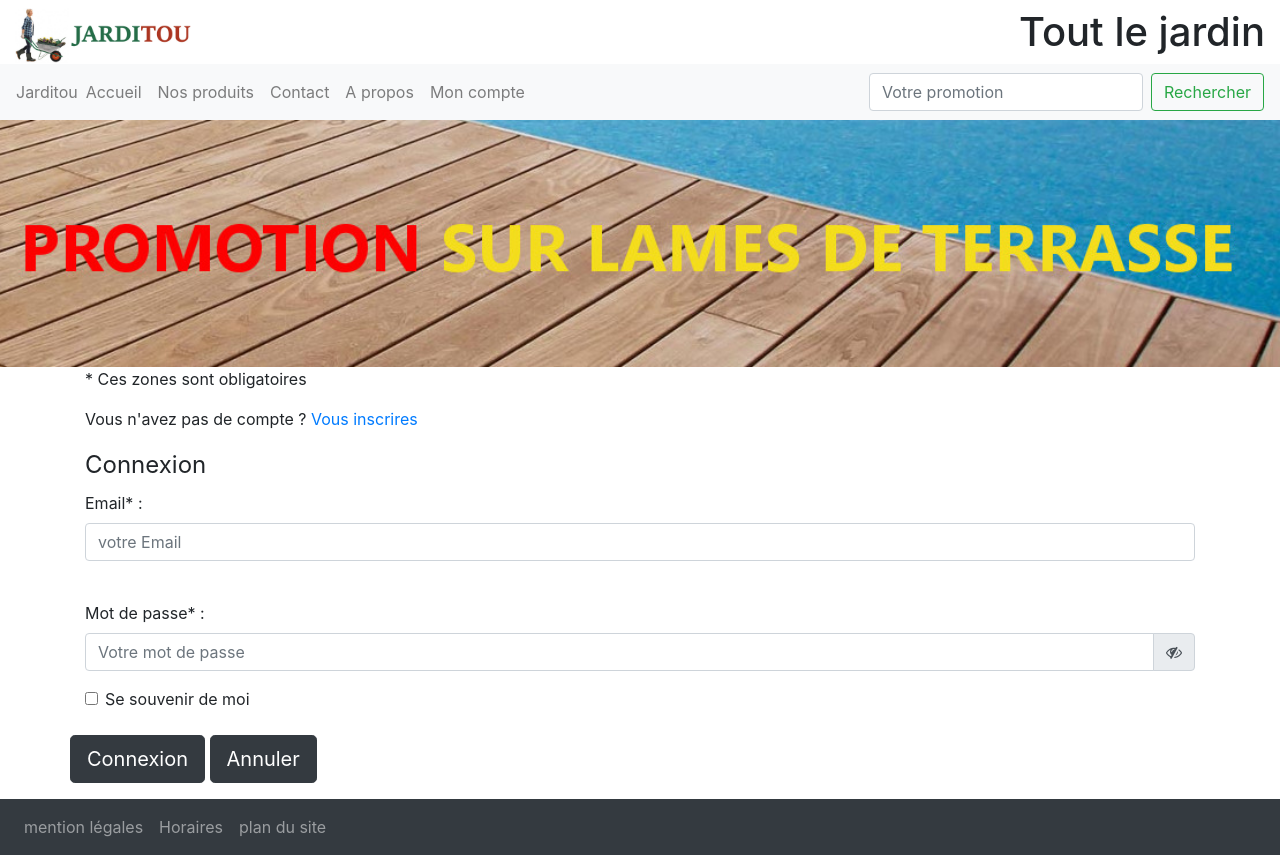
After one commit to Lefhar/jarditou_php_10, a PHP site: page /login.php in a window 1280 px wide. The commit adds this page. Run offline with PHP 8.4, Linux system fonts and the light colour scheme.

Commit message:
jarditou php_10

```diff
--- a/accueil.php
+++ b/accueil.php
@@ -7,7 +7,6 @@ include('header.php');?>
         content
 
     -->
-    <div class="container-fluid"><div class="row"><img src="src/img/promotion.jpg" class="w-100" alt="Jarditou" title="Jarditou"></div></div>
     <div class="container-fluid">
 
 
--- a/add_form.php
+++ b/add_form.php
@@ -12,7 +12,6 @@ include('header.php');?>
         content
 
     -->
-    <div class="container-fluid"><div class="row"><img src="src/img/promotion.jpg" class="w-100" alt="Jarditou" title="Jarditou"></div></div>
     <div class="container-fluid">
 
         <div class="row">
--- a/assets/js/script.js
+++ b/assets/js/script.js
@@ -303,7 +303,8 @@ $("#viewpassword").click(function(event)
 
 
       // contrôle si password à bien un symbole majuscule et chiffre ainsi que 12 caractéres
-      $(document).keyup(function(event)
+
+      $("#register").keyup(function(event)
     {
 //déclaration des variables et leur valeur par defaut pour le contrôle final
 let nom = false
@@ -311,6 +312,7 @@ let prenom = false
 let adresse = true
 let cp = true
 let ville = true
+let tel = true
 let email = false
 let password = false
 let confirpassword = false
@@ -453,6 +455,30 @@ let confirpassword = false
         }//fin contrôle code postal
 
 
+         //début contrôle téléphone
+        if($( "#tel" ).val().match(/^[0-9]{10}$/))
+        {
+               $('#tel').removeClass( "is-invalid");
+               $('#tel').addClass( "is-valid");
+               $('#dtel').html("<div class=\"alert alert-success\" role=\"alert\">Numéro correcte</div>");
+               event.preventDefault();
+               tel = true
+        }
+        else if($( "#tel" ).val().length>=1&&(!$( "#tel" ).val().match(/^[0-9]{10}$/)))
+        {
+               $('#tel').removeClass( "is-valid");
+               $('#tel').addClass( "is-invalid");
+               $('#dtel').html("<div class=\"alert alert-danger\" role=\"alert\">Numéro incorrecte</div>");
+               event.preventDefault();
+               tel = false
+        }else{
+               $('#tel').removeClass( "is-valid");
+               $('#tel').removeClass( "is-invalid");
+               $('#dtel').html("");
+               event.preventDefault();
+               tel = true
+        }//fin contrôle téléphone
+
 
                 //debut contrôle email
         if ($( "#email" ).val().match( /^[a-zA-Z0-9_.-]+@[a-zA-Z0-9-]{2,}[.][a-zA-Z]{2,4}$/))
@@ -470,7 +496,9 @@ let confirpassword = false
                     $('#demail').html("<div class=\"alert alert-danger\" role=\"alert\">Adresse email incorrect</div>")
                     event.preventDefault();
                     email = false
-                }else{
+        }
+        else
+        {
 
                     $('#email').removeClass( "is-valid");
                     $('#email').removeClass( "is-invalid");
@@ -501,7 +529,9 @@ let confirpassword = false
                 $('#divconfirmmdp').css("display", "none");
                 password = false
                 event.preventDefault();
-            }else{
+        }
+        else
+        {
 
                 $('#password').removeClass( "is-valid");
                 $('#password').removeClass( "is-invalid");
@@ -530,7 +560,9 @@ let confirpassword = false
                 event.preventDefault();
                 confirpassword = false
 
-               }else{
+        }
+         else
+        {
 
                    $('#dconfirpassword').removeClass( "is-valid");
                    $('#dconfirpassword').removeClass( "is-invalid");
@@ -539,7 +571,7 @@ let confirpassword = false
         }
          // fin contrôle de confirpassword
 
-         if(nom&&prenom&&adresse&cp&ville&email&&password&&confirpassword)
+         if(nom&&prenom&&adresse&&cp&&ville&&tel&&email&&password&&confirpassword)
        {
                 $('#register').attr('onsubmit', 'return true');
        }
@@ -548,10 +580,6 @@ let confirpassword = false
                 $('#register').attr('onsubmit', 'return false');
       }
     });
-
-
-
-
 
 
  //empêche le copié coller de l'input email password et confirpassword
@@ -573,3 +601,66 @@ let confirpassword = false
          $('#divconfirmmdp').css("display", "none");
          $('#register').attr('onsubmit', 'return false');
      });
+
+
+     //contrôle des entrés de connexion email et password
+     $("#connexion").keyup(function(event)
+     {
+                //debut contrôle email
+                if ($( "#email" ).val().match( /^[a-zA-Z0-9_.-]+@[a-zA-Z0-9-]{2,}[.][a-zA-Z]{2,4}$/))
+                {
+                            $('#email').removeClass( "is-invalid");
+                            $('#email').addClass( "is-valid");
+                            $('#demail').html("<div class=\"alert alert-success\" role=\"alert\">Adresse email correcte</div>");
+                            event.preventDefault();
+                            email = true
+                }
+                else if($( "#email" ).val().length>=1&&(!$( "#email" ).val().match(/^[a-zA-Z0-9_.-]+@[a-zA-Z0-9-]{2,}[.][a-zA-Z]{2,4}$/)))
+                {
+                            $('#email').removeClass( "is-valid");
+                            $('#email').addClass( "is-invalid");
+                            $('#demail').html("<div class=\"alert alert-danger\" role=\"alert\">Adresse email incorrect</div>")
+                            event.preventDefault();
+                            email = false
+                }
+                else
+                {
+
+                            $('#email').removeClass( "is-valid");
+                            $('#email').removeClass( "is-invalid");
+                            $('#demail').html("");
+                            event.preventDefault();
+                            email = false
+
+                }//contrôle email
+
+
+                       // contrôle de password
+                if ($( "#password" ).val().match(/(?=.*[a-z])(?=.*[A-Z])(?=.*\d)(?=.*[!&#*?$%@/+($_)!])/)&&$( "#password" ).val().length>=12)
+                {
+                        $('#password').removeClass( "is-invalid");
+                        $('#password').addClass( "is-valid");
+                        $('#dpassword').html("<div class=\"alert alert-success\" role=\"alert\">Mot de passe bon</div>");
+                        event.preventDefault();
+                        password = true
+                }
+                else if($( "#password" ).val().length>=1&&(!$( "#password" ).val().match(/(?=.*[a-z])(?=.*[A-Z])(?=.*\d)(?=.*[!&#*?$%@/+($_)!])/)))
+                {
+                        $('#password').removeClass( "is-valid");
+                        $('#password').addClass( "is-invalid");
+                        $('#dpassword').html("<div class=\"alert alert-danger\" role=\"alert\">Mot de passe incorrect</div>")
+                        password = false
+                        event.preventDefault();
+                }
+                else
+                {
+
+                        $('#password').removeClass( "is-valid");
+                        $('#password').removeClass( "is-invalid");
+                        $('#dpassword').html("");
+                        $('#dconfirpassword').html("");
+                        $('#divconfirmmdp').css("display", "none");
+                        event.preventDefault();
+                        password = false
+                } // fin contrôle de password
+     });
--- a/contact.php
+++ b/contact.php
@@ -11,7 +11,6 @@ include('header.php');?>
         content
 
     -->
-    <div class="container-fluid"><div class="row"><img src="src/img/promotion.jpg" class="w-100" alt="Jarditou" title="Jarditou"></div></div>
     <div class="container-fluid">
 
     <div class="row">
--- a/db.php
+++ b/db.php
@@ -1,3 +1,4 @@
 <?php
 $db = new PDO('mysql:host=localhost;dbname=jarditou;charset=utf8', 'root', '');
+$db->setAttribute(PDO::ATTR_ERRMODE, PDO::ERRMODE_WARNING);
 ?>
--- a/detail.php
+++ b/detail.php
@@ -27,7 +27,6 @@ include('header.php');?>
         content
 
     -->
-    <div class="container-fluid"><div class="row"><img src="src/img/promotion.jpg" class="w-100" alt="Jarditou" title="Jarditou"></div></div>
     <div class="container-fluid">
 
     <div class="row">
--- a/function.php
+++ b/function.php
@@ -17,9 +17,35 @@ function error($id){
     Une erreur c\'est produite lors de la suppréssion du produit vérifiez que tout est correct!
   </div>';
     break;
+    case 4;
+    $error = '<div class="alert alert-danger" role="alert">
+    Une erreur c\'est produite lors de votre inscription cette email existe déjà vous pouvez vous <a href="login.php">Connecter</a>!
+  </div>';
+    break;
+    case 5;
+    $error = '<div class="alert alert-danger" role="alert">
+    Une erreur c\'est produite lors de votre inscription vérifiez que tout est correct!
+  </div>';
+    break;
     default:
     $error ="";
 break;
     }
     return $error;
 }
+
+function salt($number){
+if(!empty($number)&&$number>=10){
+  $salt = random_bytes($number);
+
+  return bin2hex($salt) ;
+}
+}
+function password($password,$salt){
+  $resultat="";
+  if(!empty($number)&&!empty($password)){
+$resultat = "?@".$salt."_@".$password."_@".$salt;
+
+  }
+  return $resultat;
+}
--- a/header.php
+++ b/header.php
@@ -58,10 +58,7 @@
                 </li>
                 <?php if(session_status() !== PHP_SESSION_ACTIVE) {
                     echo '<li class="nav-item">
-                    <a class="nav-link" href="register.php">Inscription</a>
-                    </li>
-                    <li class="nav-item">
-                    <a class="nav-link" href="sigin.php">Connexion</a>
+                    <a class="nav-link" href="login.php">Mon compte</a>
                     </li>';
 
                 }
@@ -83,4 +80,5 @@
               </div>
         </div>
     </nav>
+    <div class="container-fluid"><div class="row"><img src="src/img/promotion.jpg" class="w-100" alt="Jarditou" title="Jarditou"></div></div>
     </header>
--- a/liste.php
+++ b/liste.php
@@ -9,7 +9,6 @@ include_once('db.php');
         content
 
     -->
-    <div class="container-fluid"><div class="row"><img src="src/img/promotion.jpg" class="w-100" alt="Jarditou" title="Jarditou"></div></div>
     <div class="container-fluid">
 
 
--- /dev/null
+++ b/login.php
@@ -0,0 +1,76 @@
+<!--
+        header
+
+    -->
+    <?php
+define("title","Connexion");
+define("description","Formulaire pour vous connecter");
+include('header.php');?>
+
+    <!--
+        content
+
+    -->
+
+    <div class="container">
+
+    <div class="row">
+    <!--
+        colonne central
+    -->
+      <div class="col-12">
+      <article>
+         <p>* Ces zones sont obligatoires</p>
+         <?php if(!empty($_GET['e'])){echo error((int)$_GET['e']);}?>
+         <p>Vous n'avez pas de compte ? <a href="register.php">Vous inscrires</a></p>
+         <form action="" method="post" id="connexion"  name="connexion"   autocomplete="off"> <!--balise form début du formulaire-->
+         <fieldset><!--début fieldset pour les coordonnées-->
+             <legend>Connexion</legend>
+
+
+              <div class="form-group">
+                 <label for="email">Email* :  </label>
+                 <input type="email" id="email" name="email" class="form-control" placeholder="votre Email"  autocomplete="off" required>
+                <div id="demail"></div><br>
+             </div>
+
+             <div class="form-group">
+                 <label for="password">Mot de passe* :  </label>
+
+                 <div class="input-group">
+             <input type="password" id="password" name="password" class="form-control" placeholder="Votre mot de passe"  minlength="12"  autocomplete="off" required="" aria-describedby="viewpassword">
+      <div class="input-group-append" > <span class="input-group-text" id="viewpassword">
+    <i class="fa fa-eye-slash" aria-hidden="true" id="eyepassword"></i></span>
+      </div>
+    </div>
+    <div id="dpassword"></div>
+    </div>
+
+
+    <div class="form-check">
+                 <input type="checkbox" id="remember" name="remember" class="form-check-input">
+                 <label for="remember" class="form-check-label">Se souvenir de moi</label>
+             </div>
+
+                <br>
+             </div>
+
+
+
+
+        <div class="form-group">
+              <button type="submit"  class="btn btn-dark btn-lg">Connexion</button>    <button type="reset" class="btn btn-dark btn-lg">Annuler</button>
+         </div>
+         </fieldset><!--fin fieldset pour les coordonnées-->
+     </form> <!--balise form fin du formulaire-->
+      </div>
+    </article>
+
+
+        </div>
+    </div>
+</div>
+    <!--
+        Footer
+    -->
+<?php include('footer.php');?>
--- a/update_form.php
+++ b/update_form.php
@@ -22,7 +22,6 @@ include('header.php');?>
         content
 
     -->
-    <div class="container-fluid"><div class="row"><img src="src/img/promotion.jpg" class="w-100" alt="Jarditou" title="Jarditou"></div></div>
     <div class="container-fluid">
 
     <div class="row">
--- a/users.sql
+++ b/users.sql
@@ -8,7 +8,7 @@ CREATE TABLE IF NOT EXISTS `users` (
   `u_cp` int(5) DEFAULT NULL COMMENT 'code postal',
   `u_city` varchar(10) DEFAULT NULL COMMENT 'ville',
   `u_tel` int(10) DEFAULT NULL COMMENT 'téléphone',
-  `sexe` enum('h','f','null') DEFAULT NULL,
+  `u_sexe` enum('h','f','null') DEFAULT NULL,
   `u_mail` varchar(254) NOT NULL COMMENT 'email ',
   `role` int(1) NOT NULL DEFAULT '0' COMMENT 'role 0 client 1 vendeur',
   `u_password` varchar(60) NOT NULL COMMENT 'mot de passe',
```
Also changed, not shown: add_register.php (+93 -7 lines), register.php (+11 -3 lines). Lines whose indentation alone changed are shown as unchanged.
